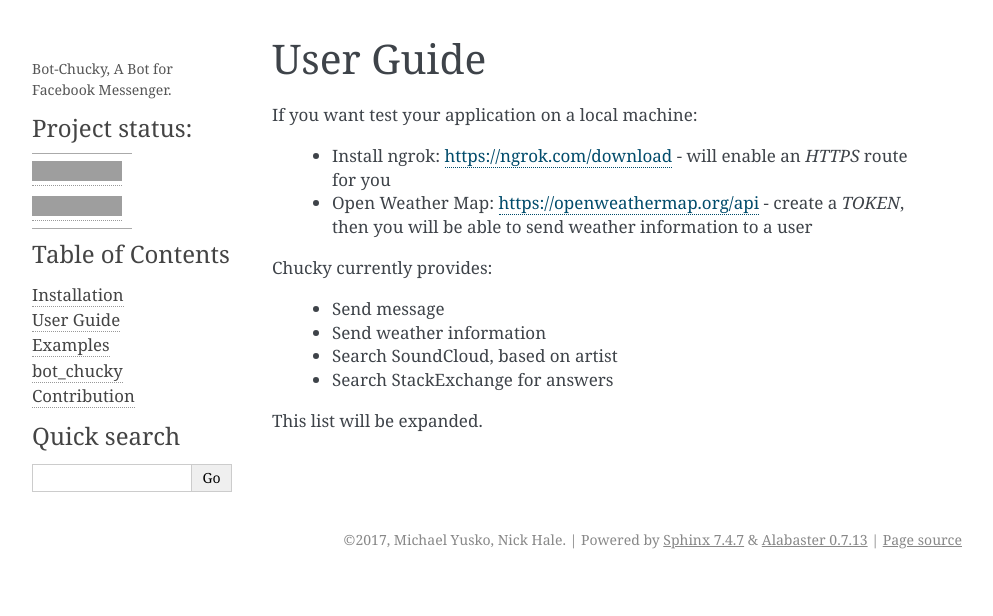
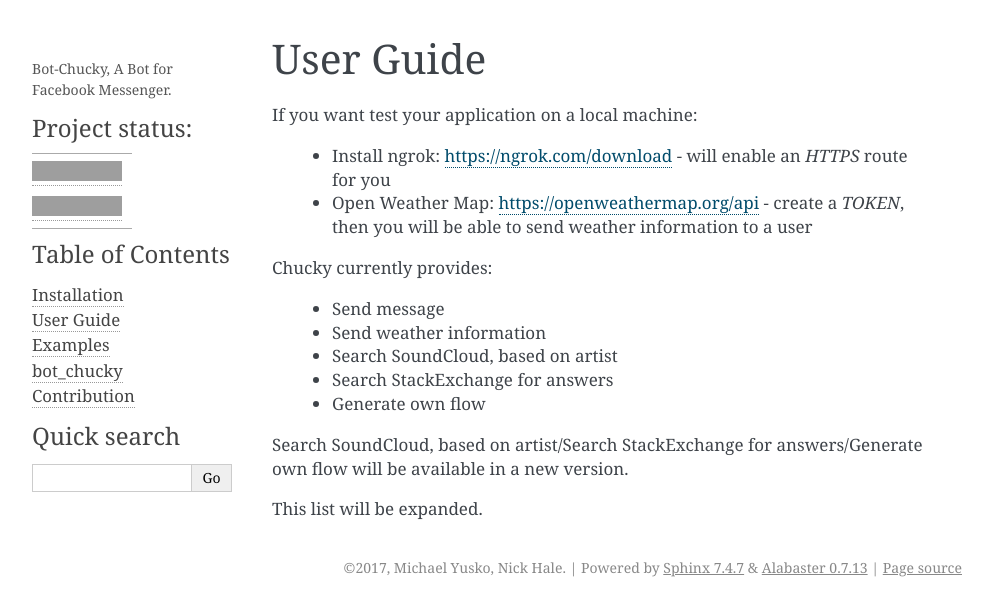
Before and after one commit to nik849/Bot-Chucky, a Sphinx documentation site: the page built from docs/user_guide.rst, in a window 1280 px wide. Shown: the top 616 px of the page, without its empty margins (148-1141 px from the left). Built offline with Sphinx 7.4.7, drawn with Linux system fonts in a browser that asks for light colours; formulas are drawn with MathJax 3; grey boxes are pictures that could not be loaded.

Commit message:
little fix in the docs

```diff
--- a/docs/installation.rst
+++ b/docs/installation.rst
@@ -5,4 +5,4 @@ At the command line::
     pip install bot_chucky
 
 
-Note:  Support for Python 3.6x only.
+Note:  Support for Python 3.6+.
--- a/docs/user_guide.rst
+++ b/docs/user_guide.rst
@@ -11,5 +11,9 @@ Chucky currently provides:
  * Send weather information
  * Search SoundCloud, based on artist
  * Search StackExchange for answers
+ * Generate own flow
+
+Search SoundCloud, based on artist/Search StackExchange for answers/Generate own flow
+will be available in a new version.
 
 This list will be expanded.
--- a/requirements.txt
+++ b/requirements.txt
@@ -6,3 +6,4 @@ tox==2.7.0
 python-twitter==3.3
 google-api-python-client==1.6.2
 soundcloud==0.5.0
+sphinx==1.6.2
```
Also changed, not shown: 1 other file.
